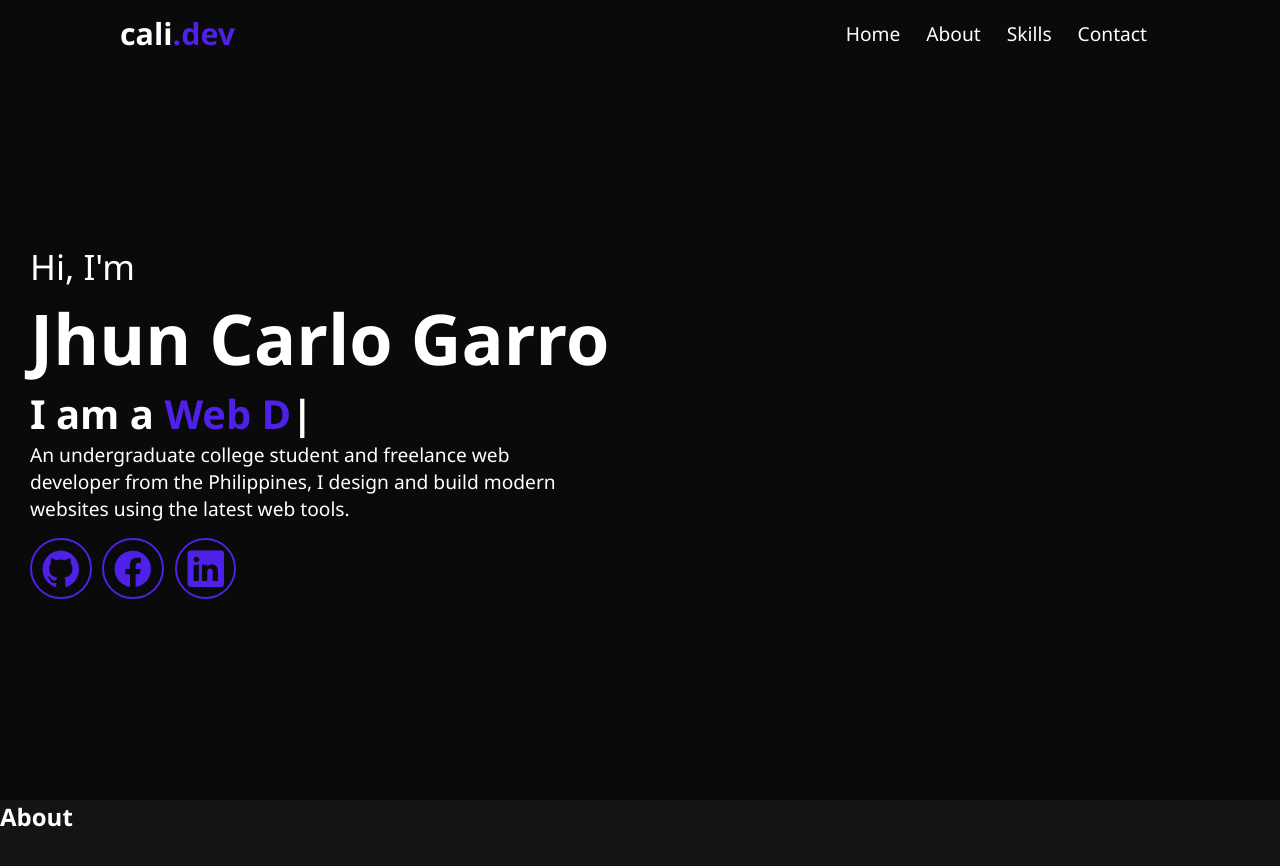
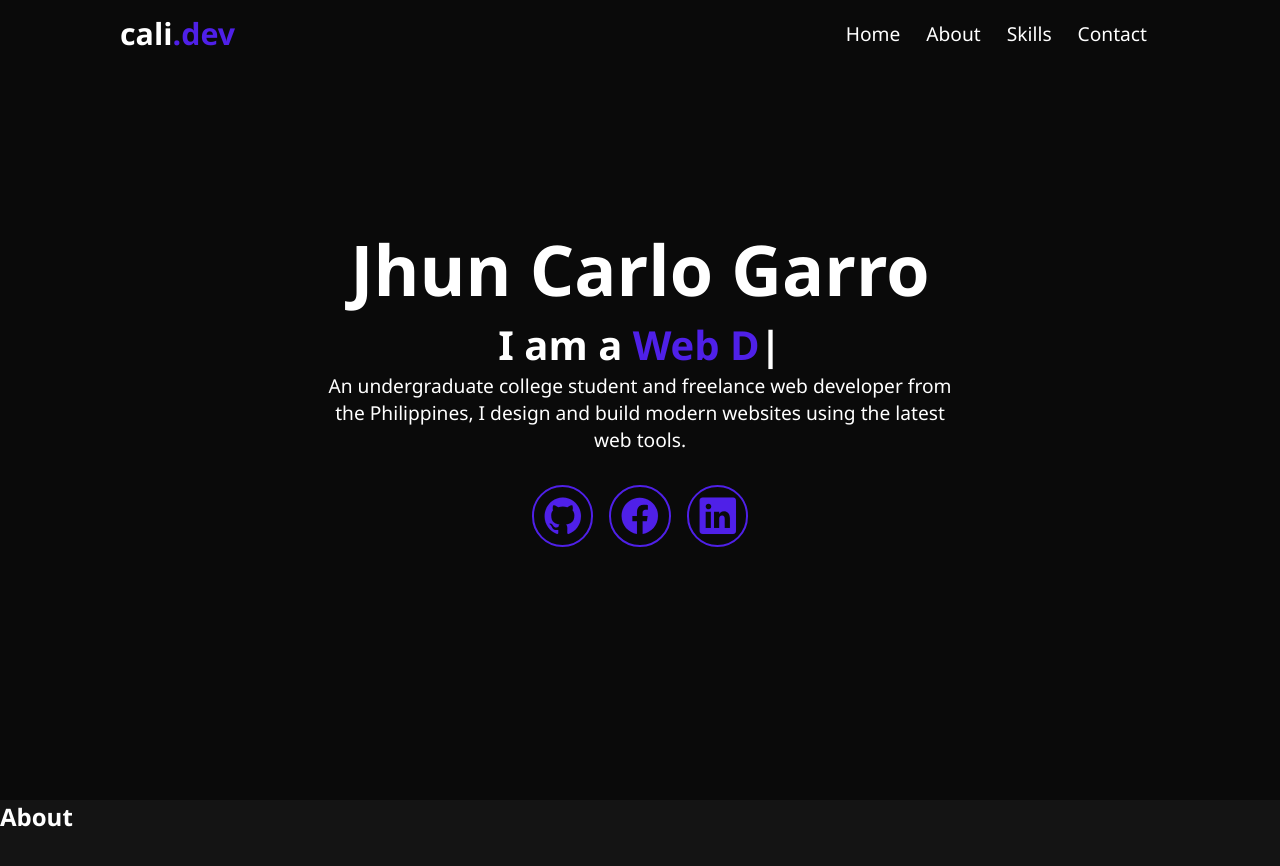
Before and after one commit to calidevx/pro, a plain HTML site: page index.html in a window 1280 px wide. Shown: the top 866 px of the page. Drawn offline with nearby package versions, Linux system fonts and the light colour scheme.

```diff
--- a/index.html
+++ b/index.html
@@ -28,9 +28,8 @@
     </nav>
     <section id="home" class="content">
         <div class="home-item">
-            <h3>Hi, I'm </h3>
             <h1><span>Jhun Carlo Garro</span></h1>
-            <h2>I am a <span class="auto-typed"></span></h3>
+            <h2>I am a <span class="auto-typed"></span></h2>
             <p class="infoHome">An undergraduate college student and freelance web developer from the Philippines, I design and build modern websites using the latest web tools.</p>
                 <div class="iconHome">
                     <a href="https://github.com/calidevx" class="socialicon" target="_blank">
--- a/style.css
+++ b/style.css
@@ -95,34 +95,41 @@ nav.header-sticky{
 /* home section*/
 #home{
     display: flex;
+    justify-content: center;
     align-items: center;
     height: 100vh;
-    padding: 60px 30px 0;
-}
-.home-item h3{
-    font-size: 35px;
-    font-weight: 400;
 }
 .home-item h1{
+    display: flex;
+    justify-content: center;
+    align-items: center;
     font-size: 70px;
 }
 .home-item h2{
+    text-align: center;
     font-size: 40px;
 }
 .home-item h2 .auto-typed{
     color:#4f20e8;
 }
 .home-item .infoHome{
+    display: flex;
+    text-align: center;
+    justify-content: center;
     font-size: 1.2rem;
-    margin-right: 55%;
-    justify-content: center;
+    margin-right: 25%;
+    margin-left: 25%;
 }
 .iconHome{
+    display: flex;
+    align-items: center;
+    justify-content: center;
     font-size: 2.6em;
-    padding: 1rem 0;
+    padding: 2rem 0;
 }
 .socialicon{
     display: inline-flex;
+    margin: 0 .5rem;
     padding: 8px;
     border: 2px solid #4f20e8;
     border-radius: 50%;
```
